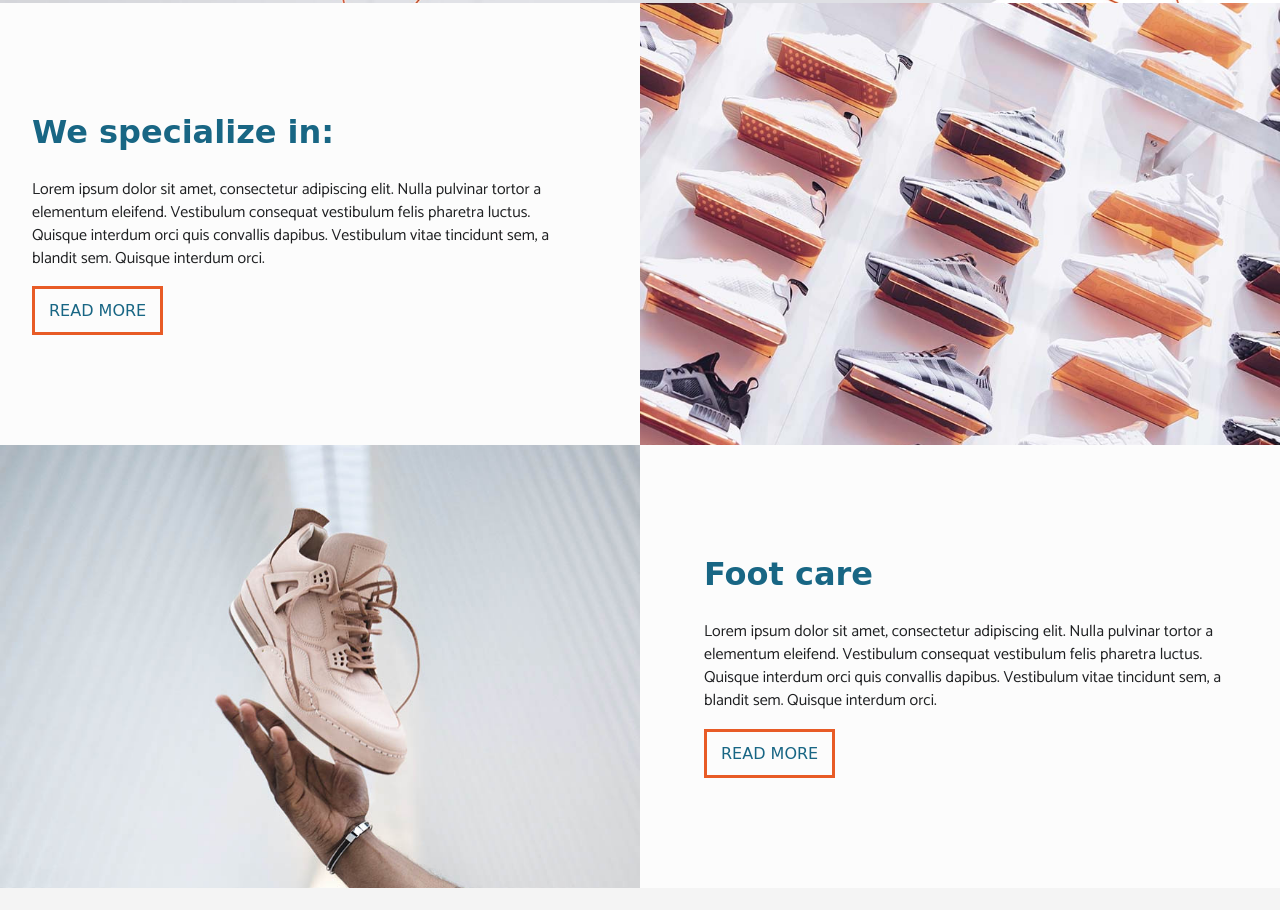
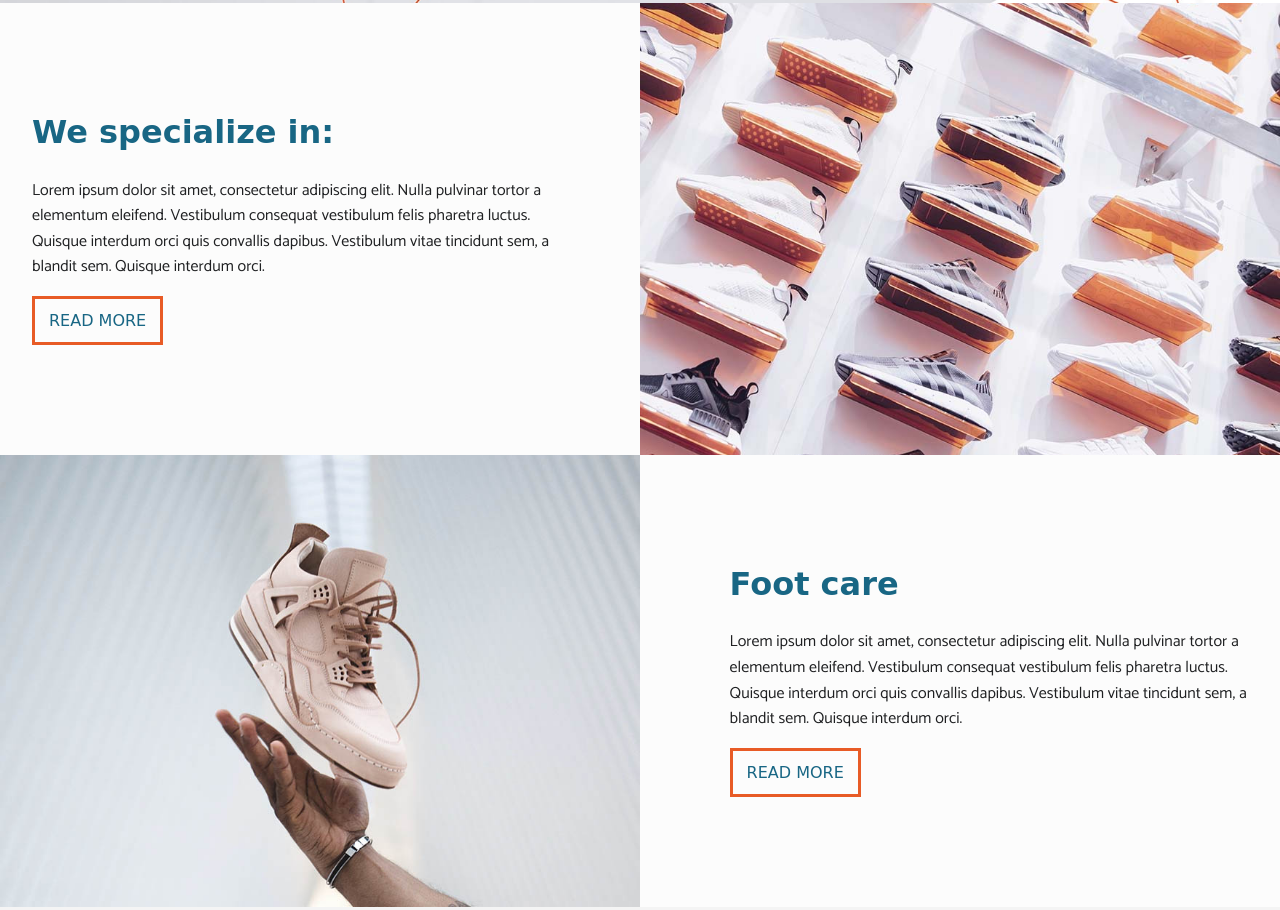
Before and after one commit to derekmurr/derekMurrProjectOne, a plain HTML site: page index.html in a window 1280 px wide. Shown: the part 637-1547 px from the top of the page. Drawn offline with Linux system fonts and the light colour scheme; a web font is replaced by a local one.

Commit message:
more typographic fiddling

```diff
--- a/styles/styles.css
+++ b/styles/styles.css
@@ -82,7 +82,7 @@ h3 {
 p {
   color: var(--darkerGrey);
   font-size: 1rem;
-  line-height: 1.45;
+  line-height: 1.6;
 }
 
 h1 {
@@ -292,7 +292,7 @@ header {
 }
 
 .featureContent {
-  width: calc(50% - 5vw);
+  width: calc(50% - 7vw);
   /* Feature content takes half the wrapper width, minus a bit for the gutter between copy and image */
 }
 
```
